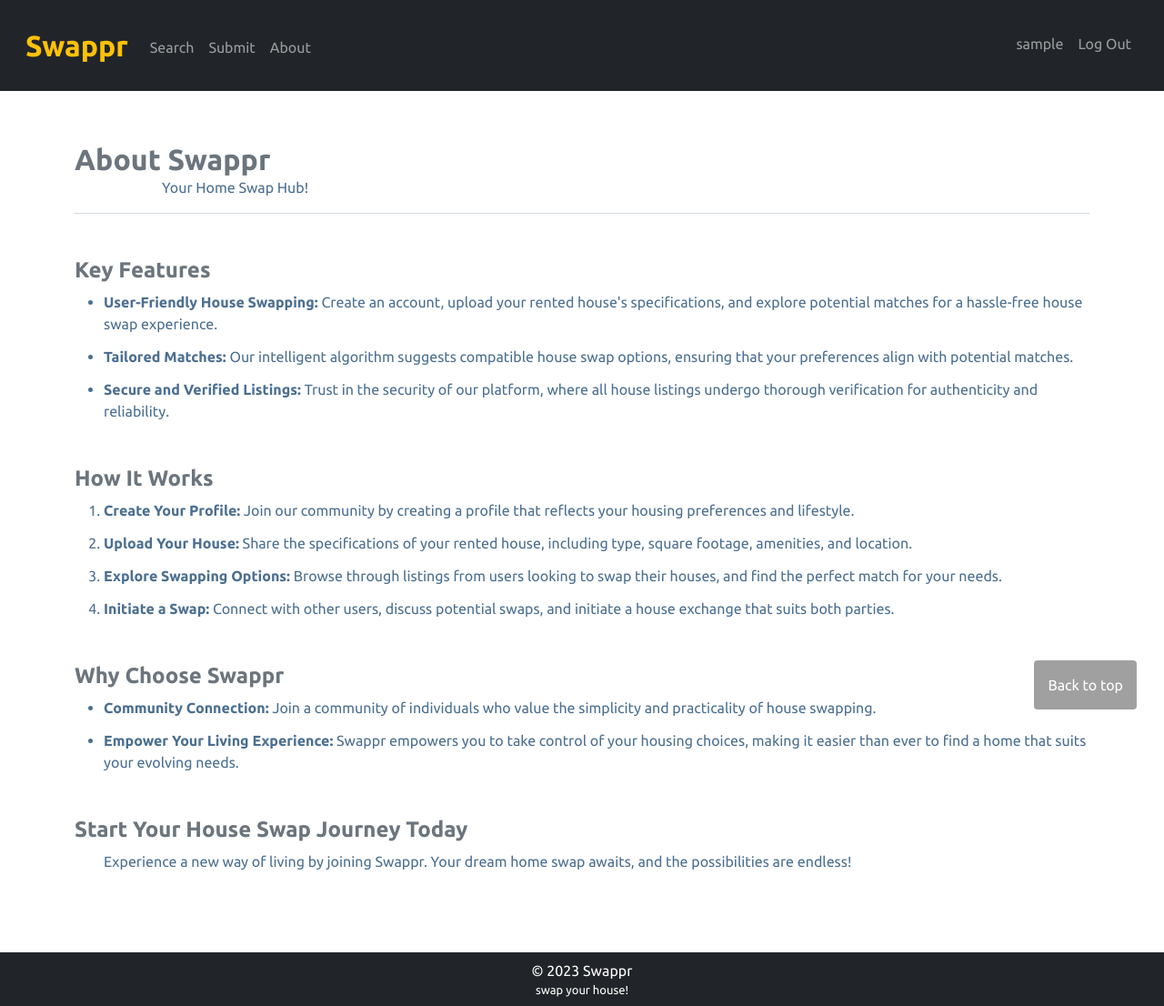
After one commit to a-tsagkalidis/swappr, a Flask app: page /about in a window 1280 px wide. The commit adds this page. Shown: the whole page at 91% size. Run offline with Flask 3, Linux system fonts and the light colour scheme; the visitor is signed in with stand-in values (Sample User, id 1); some libraries are stand-ins or nearby versions.

Commit message:
Update: about.html added

```diff
--- a/app.py
+++ b/app.py
@@ -11,6 +11,9 @@ import json
 import sys
 import os
 
+# Run system file backup script - back ups database and logs
+os.system('bash bak.sh')
+
 # Flask instance to initialize the web application.
 app = Flask(__name__)
 
@@ -21,8 +24,6 @@ limiter = Limiter(
     default_limits=["200 per day", "50 per hour"],
     storage_uri="memory://",
 )
-
-os.system('bash log.sh')
 
 # Configure logging
 logging.basicConfig(filename='app.log', level=logging.ERROR)
@@ -878,5 +879,11 @@ def delete_account():
     return render_template('/signup.html')
 
 
+@app.route('/about', methods=['GET'])
+@login_required
+def about():
+    return render_template('/about.html')
+
+
 if __name__ == '__main__':
     app.run(debug=True if args.debug else False)
--- a/static/css/styles.css
+++ b/static/css/styles.css
@@ -7,12 +7,15 @@ html {
 }
 body {
     /* font-family: 'Trebuchet MS', sans-serif; */
-    /* font-family: 'Ubuntu', sans-serif; */
-    color: rgb(75, 75, 75);
+    font-family: 'Ubuntu', sans-serif;
+    color: rgb(75, 111, 145);
     margin-bottom: auto;
     display: flex;
     flex-direction: column;
     min-height: 100vh;
+}
+input[type="radio"]:checked {
+    background-color: rgb(0, 134, 206);
 }
 a {
     text-decoration: none;
@@ -26,6 +29,12 @@ a {
 }
 main {
     flex: 1;
+}
+ul li {
+    margin-bottom: 12px;
+}
+ol li {
+    margin-bottom: 12px;
 }
 /* Core styles */
 
--- /dev/null
+++ b/templates/about.html
@@ -0,0 +1,64 @@
+{% extends "layout.html" %}
+
+{% block title %}
+	About Us
+{% endblock %}
+
+{% block main %}
+
+  <div class="container mt-2">
+
+      <!-- Header section -->
+      <header class="mb-5">
+          <h1 class="mb-0 fw-bold fs-2 text-secondary">About Swappr</h1>
+          <p class="px-5 mx-5">Your Home Swap Hub!</p>
+          <hr>
+      </header>
+
+      <!-- Key features section -->
+      <section class="mb-5">
+          <h3 class="mb-2 fw-bold fs-4 text-secondary">Key Features</h3>
+          <ul>
+              <li><strong>User-Friendly House Swapping:</strong> Create an account, upload your rented house's specifications,
+                  and explore potential matches for a hassle-free house swap experience.</li>
+              <li><strong>Tailored Matches:</strong> Our intelligent algorithm suggests compatible house swap options, ensuring
+                  that your preferences align with potential matches.</li>
+              <li><strong>Secure and Verified Listings:</strong> Trust in the security of our platform, where all house
+                  listings undergo thorough verification for authenticity and reliability.</li>
+          </ul>
+      </section>
+
+      <!-- How it works section -->
+      <section class="mb-5">
+          <h3 class="mb-2 fw-bold fs-4 text-secondary">How It Works</h3>
+          <ol>
+              <li><strong>Create Your Profile:</strong> Join our community by creating a profile that reflects your housing
+                  preferences and lifestyle.</li>
+              <li><strong>Upload Your House:</strong> Share the specifications of your rented house, including type, square
+                  footage, amenities, and location.</li>
+              <li><strong>Explore Swapping Options:</strong> Browse through listings from users looking to swap their houses,
+                  and find the perfect match for your needs.</li>
+              <li><strong>Initiate a Swap:</strong> Connect with other users, discuss potential swaps, and initiate a house
+                  exchange that suits both parties.</li>
+          </ol>
+      </section>
+
+      <!-- Why choose swappr section -->
+      <section class="mb-5">
+          <h3 class="mb-2 fw-bold fs-4 text-secondary">Why Choose Swappr</h3>
+          <ul>
+              <li><strong>Community Connection:</strong> Join a community of individuals who value the simplicity and
+                  practicality of house swapping.</li>
+              <li><strong>Empower Your Living Experience:</strong> Swappr empowers you to take control of your
+                  housing choices, making it easier than ever to find a home that suits your evolving needs.</li>
+          </ul>
+      </section>
+
+      <!-- Motivation section -->
+      <section>
+          <h3 class="mb-2 fw-bold fs-4 text-secondary">Start Your House Swap Journey Today</h3>
+          <p class="mx-3 px-3">Experience a new way of living by joining Swappr. Your dream home swap awaits, and the possibilities are
+              endless!</p>
+      </section>
+
+{% endblock %}
--- a/templates/layout.html
+++ b/templates/layout.html
@@ -27,7 +27,7 @@
           <ul class="navbar-nav me-auto mt-3">
             <li class="nav-item"><a class="nav-link" href="/search">Search</a></li>
             <li class="nav-item"><a class="nav-link" href="/submit">Submit</a></li>
-            <li class="nav-item"><a class="nav-link" href="#">About</a></li>
+            <li class="nav-item"><a class="nav-link" href="/about">About</a></li>
           </ul>
           <ul class="navbar-nav ms-auto mt-2">
             <div class="nav-item"><a class="nav-link" href="/account">{{ session['username'] }}</a></div>
--- a/templates/search.html
+++ b/templates/search.html
@@ -105,8 +105,8 @@
 
   <!-- Search results section -->
   {% if search %}
-    <hr>
     <div class="container mt-2 text-break">
+      <hr>
       <h1 class="mb-4 fw-bold fs-2 text-secondary">Search Matches</h1>
         <table class="table fs-8 fw-light">
           <thead>
```
Also changed, not shown: 2 other files.
